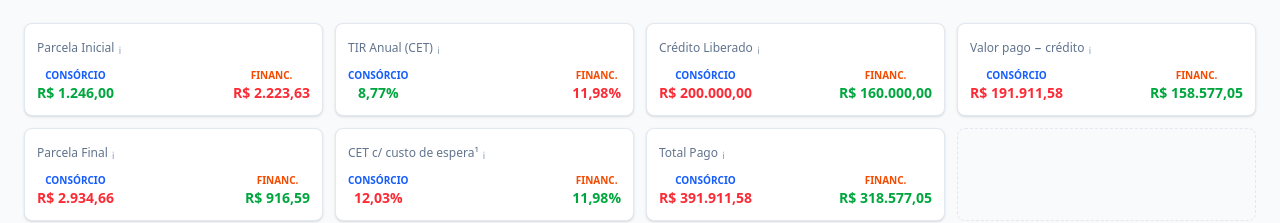
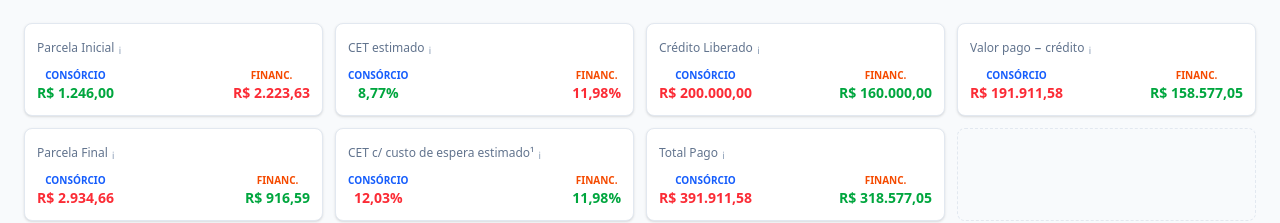
Before and after one commit to SetUp-Assessoria/cet-consorcio, a React (Vite) app: page / in a window 1280 px wide. Shown: the part 701-924 px from the top of the page. Built offline with nearby package versions, Linux system fonts and the light colour scheme.

Commit message:
fix: renomear cards CET para incluir 'estimado'

```diff
--- a/src/components/ResumoCards.tsx
+++ b/src/components/ResumoCards.tsx
@@ -61,7 +61,7 @@ export function ResumoCards({ consorcio, financiamento }: Props) {
         cVal={consorcio.parcelaInicial} fVal={financiamento.parcelaInicial} format={moeda}
       />
       <Card
-        label="TIR Anual (CET)"
+        label="CET estimado"
         hint="Custo Efetivo Total anualizado. O crédito é trazido a valor presente pelo IPCA (creditoPV = crédito ÷ (1+IPCA)^(k/12)) e posicionado em t=0 para calcular a TIR."
         cVal={consorcio.tirAnual} fVal={financiamento.tirAnual} format={pct}
       />
@@ -82,7 +82,7 @@ export function ResumoCards({ consorcio, financiamento }: Props) {
         cVal={parcelaFinalC} fVal={parcelaFinalF} format={moeda}
       />
       <Card
-        label="CET c/ custo de espera¹"
+        label="CET c/ custo de espera estimado¹"
         hint="CET base composto com a valorização esperada do bem acima do índice: (1 + CET) × (1 + valorização) − 1. Reflete o custo real de aguardar a contemplação enquanto o imóvel se valoriza."
         cVal={consorcio.tirAnualOpp ?? consorcio.tirAnual}
         fVal={financiamento.tirAnual}
```
